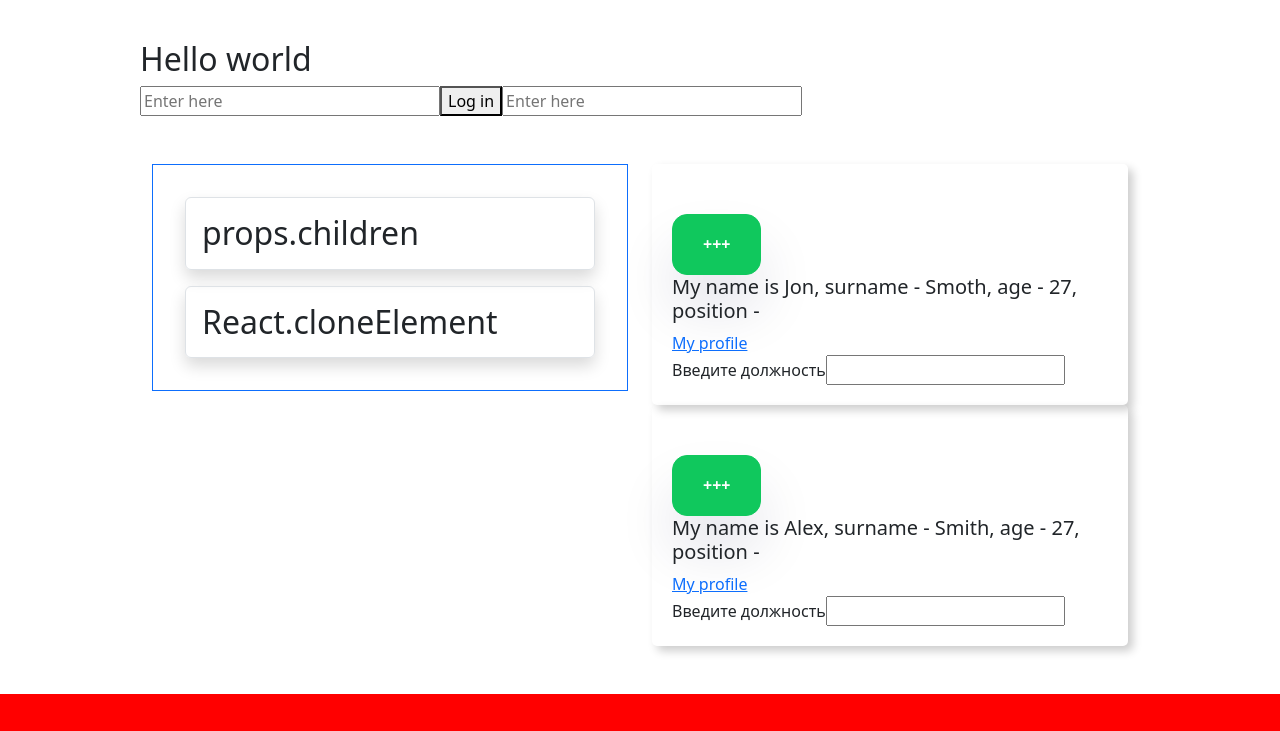
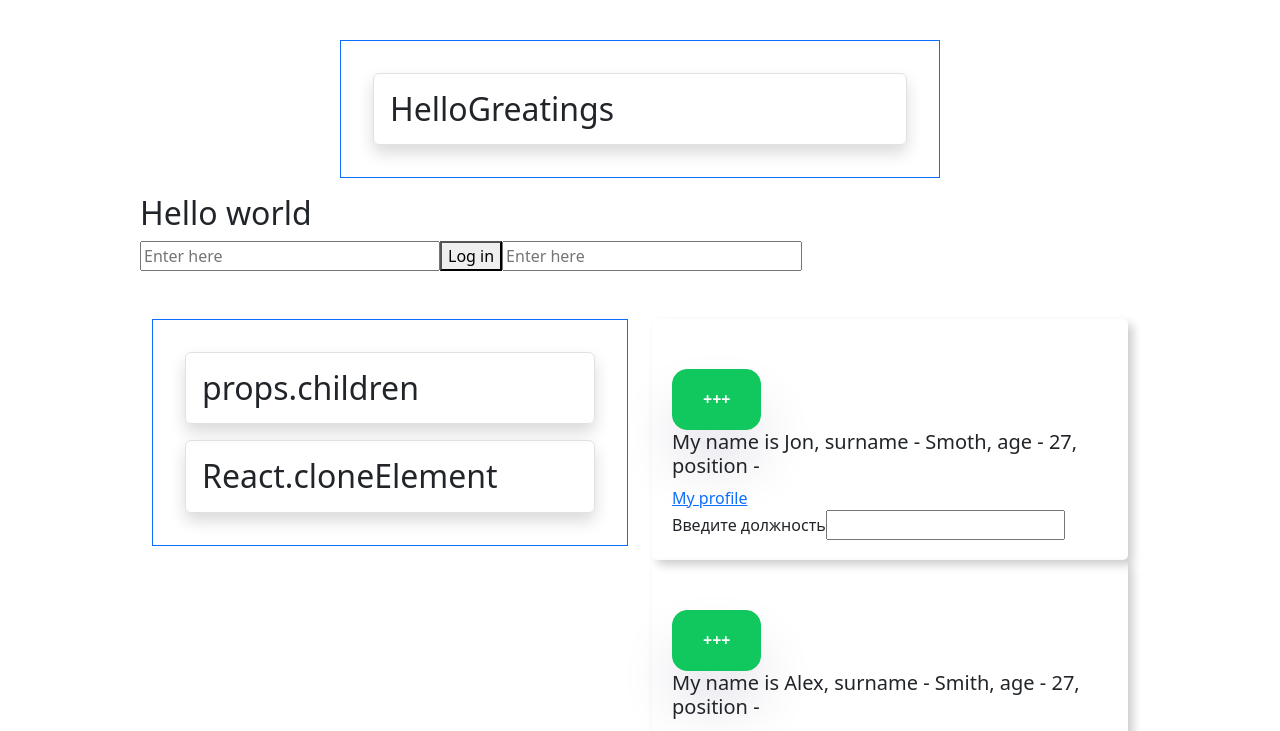
Before and after one commit to Ulianna0309/my-app, a React (Create React App) app: page / in a window 1280 px wide. Shown: the top 731 px of the page. Built offline with nearby package versions, Linux system fonts and the light colour scheme.

Commit message:
композиция

```diff
--- a/src/App.js
+++ b/src/App.js
@@ -145,9 +145,21 @@ const Greating = (props) => {
   )
 }
 
+
+const HelloGreatings = () => {
+  return (
+    <div style={{'width': '600px', 'margin': '0 auto'}}>
+      <Greating color={'primary'}>
+          <h2>HelloGreatings</h2>
+      </Greating>
+    </div>
+  )
+}
+
 function App() {
   return (
     <Wrapper>
+      <HelloGreatings/>
 
       <StrictMode>
         <Header/>
```
